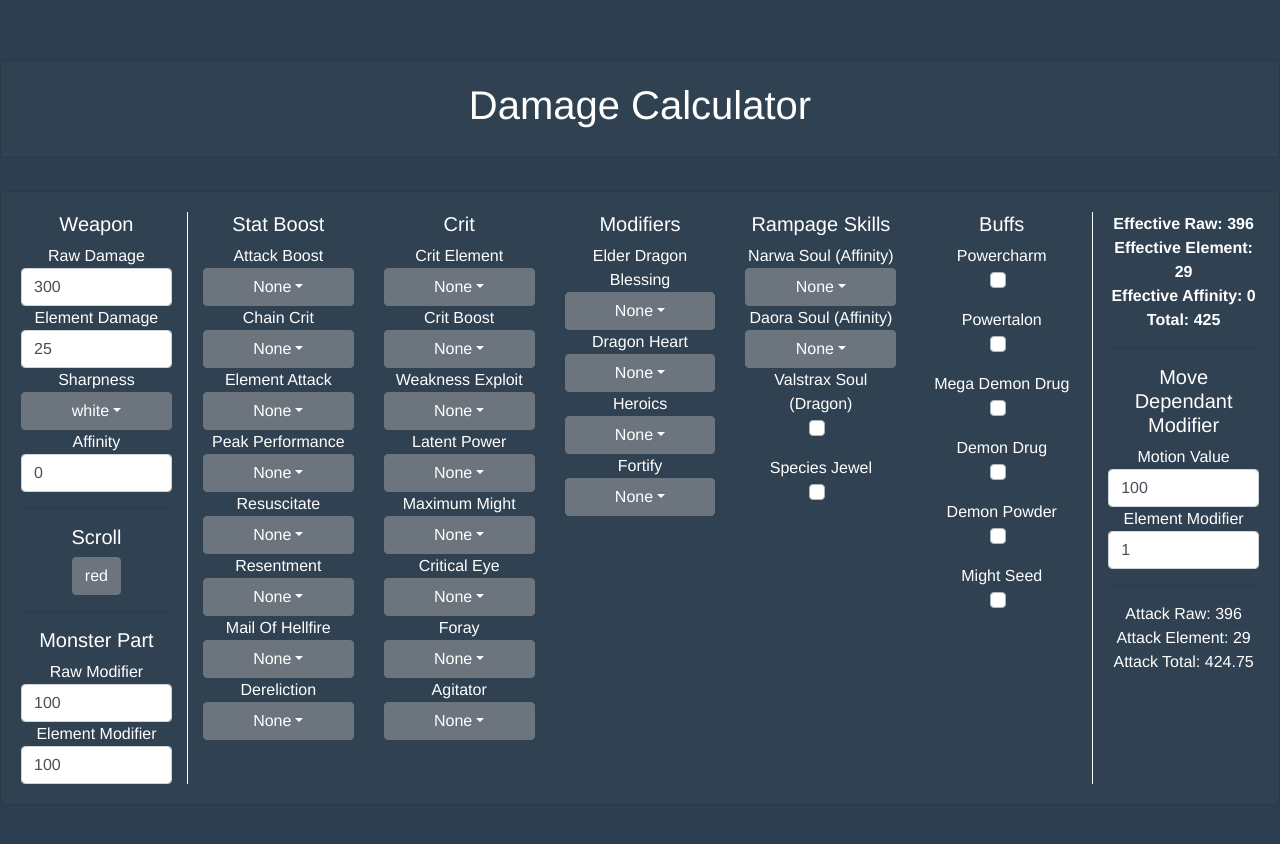
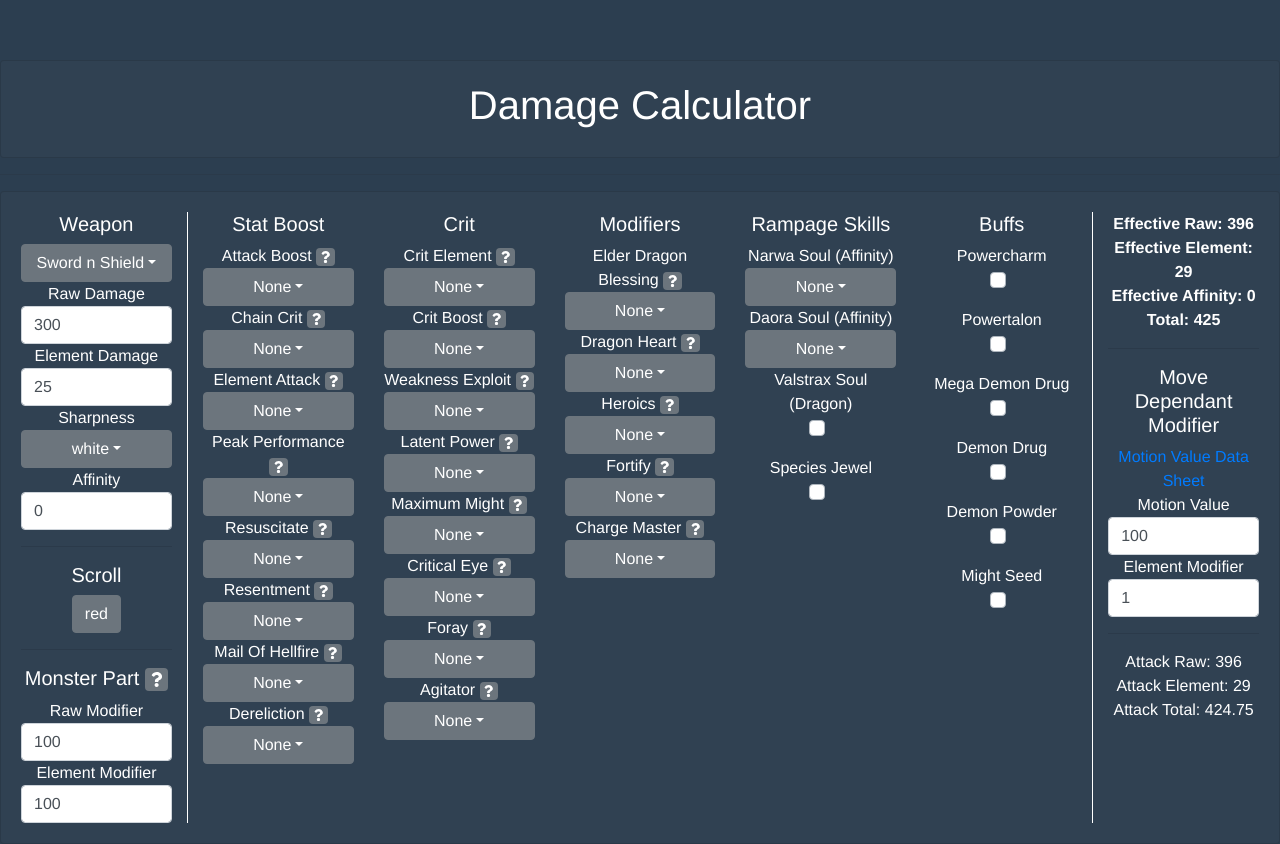
Before and after one commit to Cyan-g/DnD-tracker, a Vue app: page / in a window 1280 px wide. Before the commit the page ends 805 px from the top, so only its background shows below. Built offline with nearby package versions, Linux system fonts and the light colour scheme.

Commit message:
Added descriptions and weapon types

```diff
--- a/src/App.vue
+++ b/src/App.vue
@@ -7,6 +7,14 @@
       <b-row>
         <b-col style="border-right: solid white 1px">
           <h5>Weapon</h5>
+          <b-dropdown style="width:100%" :text="info.weaponType">
+            <b-dropdown-item
+              v-for="item in data.weaponArray"
+              :key="item"
+              @click="info.weaponType = item"
+              >{{ item }}</b-dropdown-item
+            >
+          </b-dropdown>
           Raw Damage
           <b-form-input v-model="info.raw" type="number"></b-form-input>
           Element Damage
@@ -33,7 +41,15 @@
             >{{ info.scroll }}</b-button
           >
           <hr />
-          <h5>Monster Part</h5>
+          <h5>
+            Monster Part
+            <b-badge
+              v-b-popover.hover.top="
+                'Monster Part Data can be found in the Hunters Notes. Leave at 100 to ignore.'
+              "
+              ><i class="fas fa-question"></i
+            ></b-badge>
+          </h5>
           Raw Modifier
           <b-form-input v-model="info.partPhys" type="number"></b-form-input>
           Element Modifier
@@ -43,6 +59,9 @@
           <h5>Stat Boost</h5>
           <div v-for="skill in data.statBoost" :key="skill.key">
             {{ skill.label }}
+            <b-badge v-b-popover.hover.top="skill.description"
+              ><i class="fas fa-question"></i
+            ></b-badge>
             <b-dropdown style="width:100%" :text="info[skill.key].label">
               <b-dropdown-item
                 v-for="item in skill.values"
@@ -57,6 +76,9 @@
           <h5>Crit</h5>
           <div v-for="skill in data.crit" :key="skill.key">
             {{ skill.label }}
+            <b-badge v-b-popover.hover.top="skill.description"
+              ><i class="fas fa-question"></i
+            ></b-badge>
             <b-dropdown style="width:100%" :text="info[skill.key].label">
               <b-dropdown-item
                 v-for="item in skill.values"
@@ -69,8 +91,18 @@
         </b-col>
         <b-col>
           <h5>Modifiers</h5>
-          <div v-for="skill in data.modifiers" :key="skill.key">
+          <div
+            v-for="skill in data.modifiers"
+            :key="skill.key"
+            v-show="
+              skill.key != 'chargeMaster' ||
+                chargeMasterWeapons.includes(info.weaponType)
+            "
+          >
             {{ skill.label }}
+            <b-badge v-b-popover.hover.top="skill.description"
+              ><i class="fas fa-question"></i
+            ></b-badge>
             <b-dropdown style="width:100%" :text="info[skill.key].label">
               <b-dropdown-item
                 v-for="item in skill.values"
@@ -159,6 +191,10 @@
           <b>Total: {{ total.toFixed() }}</b>
           <hr />
           <h5>Move Dependant Modifier</h5>
+          <a
+            href="https://docs.google.com/spreadsheets/d/1KSH0Uf-DsbFixdldQvcH-5zFXpX303dIzThTYMVH33Q/edit#gid=0"
+            >Motion Value Data Sheet</a
+          ><br />
           Motion Value
           <b-form-input
             v-model="info.motionValuePhys"
@@ -196,9 +232,20 @@ export default {
   name: "App",
   data() {
     return {
+      chargeMasterWeapons: [
+        "Greatsword",
+        "Longsword",
+        "Sword n Shield",
+        "Hammer",
+        "Lance",
+        "Charge Blade",
+        "Gun Lance",
+        "Heavy Bowgun",
+      ],
       data: null,
       info: null,
       template: {
+        weaponType: "Sword n Shield",
         scroll: "red",
         valstrax: false,
         species: false,
@@ -230,6 +277,7 @@ export default {
         peakPerformance: { label: "None", raw: 0 },
         resentment: { label: "None", raw: 0 },
         elderBlessing: { label: "None", mod: 0 },
+        chargeMaster: { label: "None", mod: 0, bow: 0 },
         dragonHeart: { label: "None", mod: 0 },
         mailOfHellfire: { label: "None", element: 0, raw: 0 },
         dereliction: { label: "None", element: 0, raw: 0 },
@@ -320,6 +368,12 @@ export default {
       //multipliers
       if (this.info.valstrax && this.info.dragonHeart.label != "None")
         total += this.info.element * 0.2;
+
+      if (this.info.weaponType == "bow")
+        total += this.info.element * this.info.chargeMaster.bow;
+      else if (this.chargeMasterWeapons.includes(this.info.weaponType))
+        total += this.info.element * this.info.chargeMaster.mod;
+
       total += this.info.element * this.info.elementAttack.mod;
       total += this.info.element * this.info.elderBlessing.mod;
       //total extra
--- a/src/data/data.json
+++ b/src/data/data.json
@@ -20,10 +20,27 @@
     { "label": "yellow", "raw": 1, "element": 0.75 },
     { "label": "orange", "raw": 0.75, "element": 0.5 }
   ],
+  "weaponArray": [
+    "Greatsword",
+    "Longsword",
+    "Sword n Shield",
+    "Dual Blades",
+    "Hammer",
+    "Lance",
+    "Hunting Horn",
+    "Insect Glaive",
+    "Charge Blade",
+    "Switch Axe",
+    "Gun Lance",
+    "Light Bowgun",
+    "Heavy Bowgun",
+    "Bow"
+  ],
   "crit": [
     {
       "label": "Crit Element",
       "key": "critElement",
+      "description": "Adds elemental damage based on the weapon's base element after critical hits",
       "values": [
         { "label": "None", "value": 1 },
         { "label": "Level 1", "value": 1.05 },
@@ -34,6 +51,7 @@
     {
       "label": "Crit Boost",
       "key": "critBoost",
+      "description": "Enhances damage of critical hits.",
       "values": [
         { "label": "None", "value": 1.25 },
         { "label": "Level 1", "value": 1.3 },
@@ -44,6 +62,7 @@
     {
       "label": "Weakness Exploit",
       "key": "wex",
+      "description": "Crit chance when hitting weakspots.",
       "values": [
         { "label": "None", "value": 0 },
         { "label": "Level 1", "value": 15.0 },
@@ -54,6 +73,7 @@
     {
       "label": "Latent Power",
       "key": "latentPower",
+      "description": "Crit chance when in combat long enough. (2 min duration)",
       "values": [
         { "label": "None", "value": 0 },
         { "label": "Level 1", "value": 10.0 },
@@ -66,6 +86,7 @@
     {
       "label": "Maximum Might",
       "key": "maxMight",
+      "description": "Crit chance when at max stamina long enough.",
       "values": [
         { "label": "None", "value": 0 },
         { "label": "Level 1", "value": 10.0 },
@@ -76,6 +97,7 @@
     {
       "label": "Critical Eye",
       "key": "critEye",
+      "description": "Crit chance",
       "values": [
         { "label": "None", "value": 0 },
         { "label": "Level 1", "value": 5.0 },
@@ -90,6 +112,7 @@
     {
       "label": "Foray",
       "key": "foray",
+      "description": "Crit chance and raw attack when a monster is affected by blights or status effects.",
       "values": [
         { "label": "None", "affinity": 0, "raw": 0 },
         { "label": "Level 1", "affinity": 0, "raw": 10 },
@@ -100,6 +123,7 @@
     {
       "label": "Agitator",
       "key": "agitator",
+      "description": "Crit chance and raw attack when a monster is enraged.",
       "values": [
         { "label": "None", "affinity": 0, "raw": 0 },
         { "label": "Level 1", "affinity": 3, "raw": 4 },
@@ -114,6 +138,7 @@
     {
       "label": "Attack Boost",
       "key": "attackBoost",
+      "description": "Raw attack and raw attack modifier",
       "values": [
         { "label": "None", "mod": 0, "raw": 0 },
         { "label": "Level 1", "mod": 0, "raw": 3 },
@@ -128,10 +153,11 @@
     {
       "label": "Chain Crit",
       "key": "chainCrit",
+      "description": "Raw attack and element on hit, more after 5 hits depending on level",
       "values": [
         { "label": "None", "raw": 0, "element": 0 },
         { "label": "Base only", "raw": 5, "element": 5 },
-        { "label": "Level 1", "raw": 15, "element": 12 },
+        { "label": "Level 1", "raw": 15, "element": 13 },
         { "label": "Level 2", "raw": 17, "element": 15 },
         { "label": "Level 3", "raw": 20, "element": 20 }
       ]
@@ -139,6 +165,7 @@
     {
       "label": "Element Attack",
       "key": "elementAttack",
+      "description": "Element attack bonus and modifier",
       "values": [
         { "label": "None", "mod": 0, "element": 0 },
         { "label": "Level 1", "mod": 0, "element": 2 },
@@ -151,6 +178,7 @@
     {
       "label": "Peak Performance",
       "key": "peakPerformance",
+      "description": "Raw attack when at full health",
       "values": [
         { "label": "None", "raw": 0 },
         { "label": "Level 1", "raw": 5 },
@@ -161,6 +189,7 @@
     {
       "label": "Resuscitate",
       "key": "resuscitate",
+      "description": "Raw attack when at afflicted by a status condition",
       "values": [
         { "label": "None", "raw": 0 },
         { "label": "Level 1", "raw": 5 },
@@ -171,6 +200,7 @@
     {
       "label": "Resentment",
       "key": "resentment",
+      "description": "Raw attack when having red health",
       "values": [
         { "label": "None", "raw": 0 },
         { "label": "Level 1", "raw": 5 },
@@ -183,6 +213,7 @@
     {
       "label": "Mail Of Hellfire",
       "key": "mailOfHellfire",
+      "description": "Raw attack in red scroll, element in blue, reduces defenses corresponding",
       "values": [
         { "label": "None", "element": 0, "raw": 0 },
         { "label": "Level 1", "element": 3, "raw": 15 },
@@ -193,6 +224,7 @@
     {
       "label": "Dereliction",
       "key": "dereliction",
+      "description": "Raw attack in blue scroll, element in red, drains HP (Values used are for 3 Qurios active)",
       "values": [
         { "label": "None", "element": 0, "raw": 0 },
         { "label": "Level 1", "element": 12, "raw": 25 },
@@ -205,6 +237,7 @@
     {
       "label": "Elder Dragon Blessing",
       "key": "elderBlessing",
+      "description": "Elemental damage modifiers from Elder set bonuses.",
       "values": [
         { "label": "None", "mod": 0 },
         { "label": "Level 1", "mod": 0.05 },
@@ -215,6 +248,7 @@
     {
       "label": "Dragon Heart",
       "key": "dragonHeart",
+      "description": "Raw attack modifier + permanent Dragonblight, needed for Valstrax Soul, removes all elemental damage except dragon",
       "values": [
         { "label": "None", "mod": 0 },
         { "label": "Level 1", "mod": 0 },
@@ -228,6 +262,7 @@
     {
       "label": "Heroics",
       "key": "heroics",
+      "description": "Raw attack modifier when low HP",
       "values": [
         { "label": "None", "mod": 0 },
         { "label": "Level 1", "mod": 0 },
@@ -240,11 +275,23 @@
     {
       "label": "Fortify",
       "key": "fortify",
+      "description": "Raw attack modifier after carting",
       "values": [
         { "label": "None", "mod": 0 },
         { "label": "1 Death", "mod": 0.1 },
         { "label": "2 Deaths", "mod": 0.2 }
       ]
+    },
+    {
+      "label": "Charge Master",
+      "key": "chargeMaster",
+      "description": "Modifies elemental damage on charged moves (weaker on bow)",
+      "values": [
+        { "label": "None", "mod": 0, "bow": 0 },
+        { "label": "Level 1", "mod": 0.05, "bow": 0.025 },
+        { "label": "Level 2", "mod": 0.1, "bow": 0.05 },
+        { "label": "Level 3", "mod": 0.15, "bow": 0.1 }
+      ]
     }
   ]
 }
```
Also changed, not shown: 9 other files (tests, documents, lock files or other folders).
